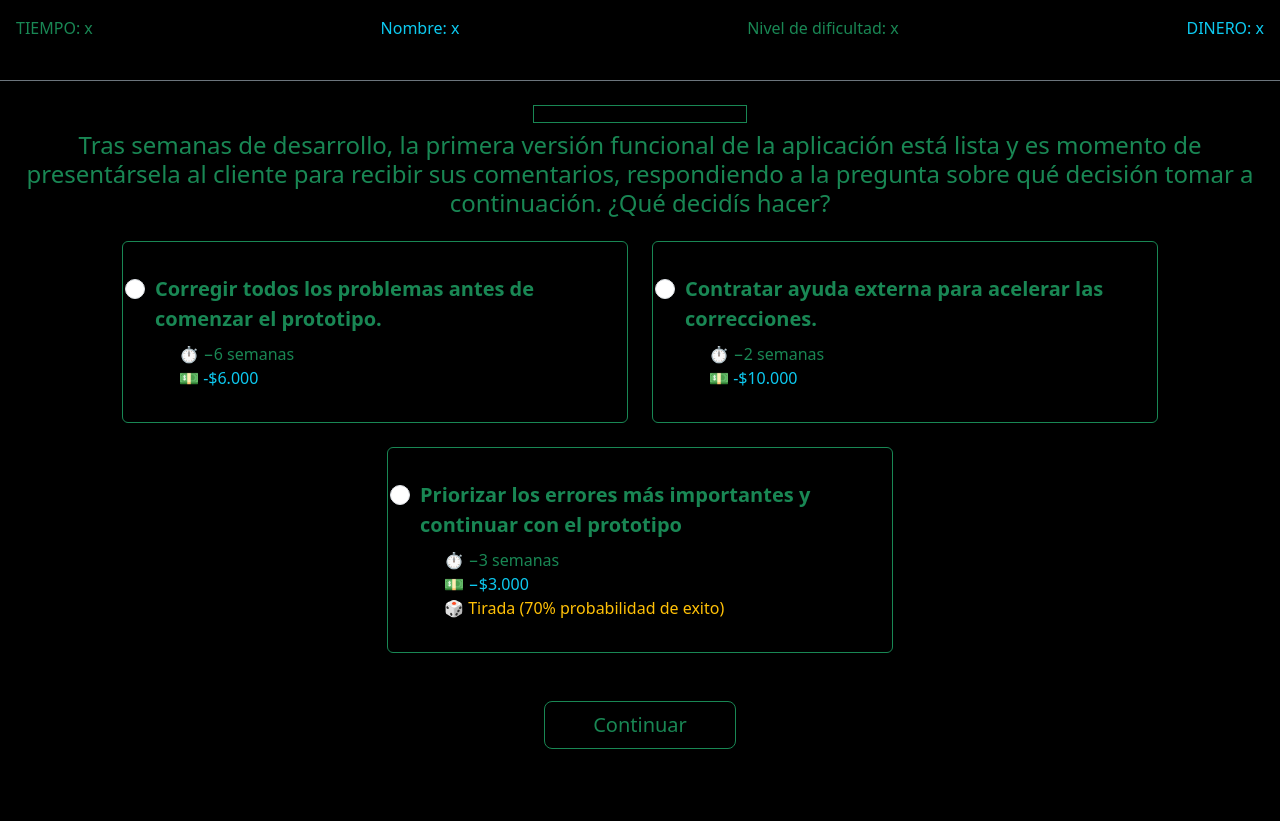
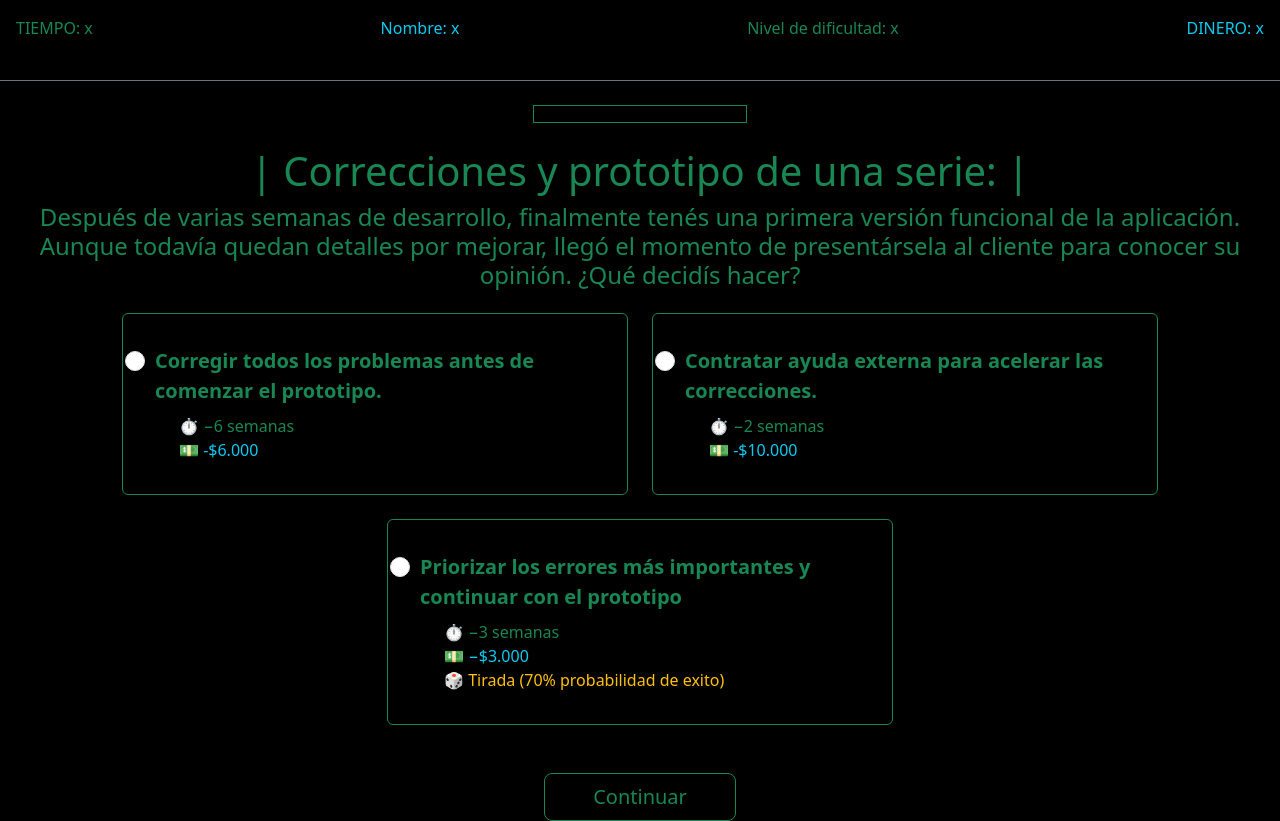
Before and after one commit to algoritmosi12/ppi2026, a plain HTML site: page paginas/Pantalla9.html in a window 1280 px wide. Before the commit the page ends 800 px from the top, so only its background shows below. Drawn offline with nearby package versions, Linux system fonts and the light colour scheme.

Commit message:
actualizacion de partes front pantallas

```diff
--- a/paginas/Pantalla9.html
+++ b/paginas/Pantalla9.html
@@ -20,11 +20,15 @@
     <p id="tiempo" class="fs-3 offset-5 col-2 font-monospace fw-bold text-info my-2 p-2 bg-black border border-success"></p>
 </div>
 
+    <!-- Titulo -->
+    <div class="text-center mt-4">
+        <h1 class="text-success display-6">| Correcciones y prototipo de una serie: |</h1>
+    </div>
+
     <div style="text-align: center;">
-        <h4 class="text-success mb-4">Tras semanas de desarrollo, la primera versión
-            funcional de la aplicación está lista y es momento de presentársela al cliente
-            para recibir sus comentarios, respondiendo a la pregunta sobre qué decisión
-            tomar a continuación. ¿Qué decidís hacer?</h1>
+        <h4 class="text-success mb-4">Después de varias semanas de desarrollo, finalmente tenés una primera
+            versión funcional de la aplicación. Aunque todavía quedan detalles por mejorar, llegó el momento
+            de presentársela al cliente para conocer su opinión. ¿Qué decidís hacer?</h1>
     </div>
 
     <form>
```
Also changed, not shown: paginas/Pantalla10.html (+1 -0 lines).
